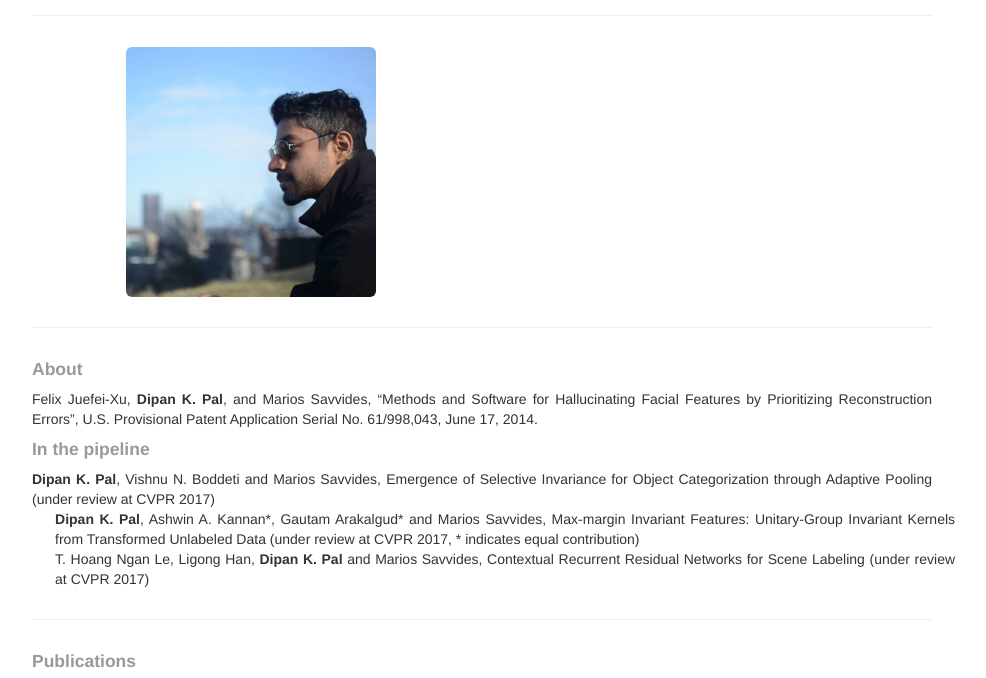
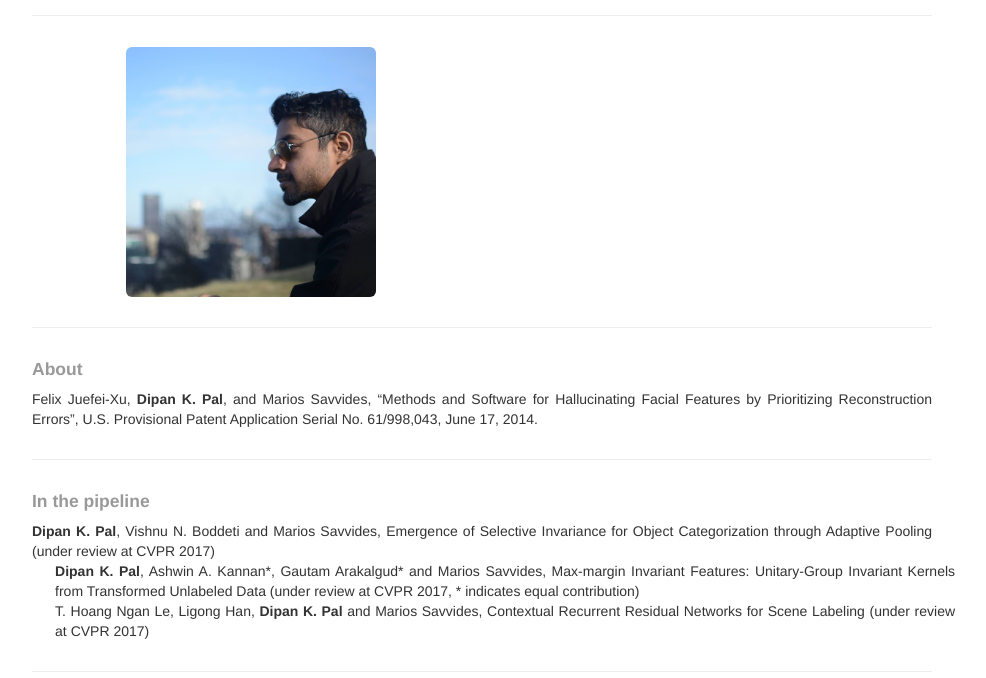
Before and after one commit to dkpal/dkpal.github.io, a plain HTML site: page index.html in a window 1280 px wide. Shown: the part 85-763 px from the top of the page, without its empty margins (158-1144 px from the left). Drawn offline with Linux system fonts and the light colour scheme.

Commit message:
added line in

```diff
--- a/index.html
+++ b/index.html
@@ -110,7 +110,7 @@
 
 
 
-
+      <hr>
 
       <h4 class="muted" id="inthepipeline">In the pipeline</h4>
       <div class="row-fluid" align="justify">
@@ -119,12 +119,12 @@
         <div class="span12">
           <b>Dipan K. Pal</b>, Vishnu N. Boddeti and Marios Savvides, Emergence of Selective Invariance for Object Categorization through Adaptive Pooling (under review at CVPR 2017)
         </div>
-
+        <br>
 
         <div class="span12">
           <b>Dipan K. Pal</b>, Ashwin A. Kannan*, Gautam Arakalgud* and Marios Savvides, Max-margin Invariant Features: Unitary-Group Invariant Kernels from Transformed Unlabeled Data (under review at CVPR 2017, * indicates equal contribution)
         </div>
-
+        <br>
 
         <div class="span12">
           T. Hoang Ngan Le, Ligong Han, <b>Dipan K. Pal</b> and Marios Savvides, Contextual Recurrent Residual Networks for Scene Labeling (under review at CVPR 2017)
@@ -141,38 +141,37 @@
         <div class="span12">
           <b>Dipan K. Pal</b> and Marios Savvides, Unitary-Group Invariant Kernels and Features from Transformed Unlabeled Data,<a href="http://arxiv.org/abs/1511.05943"  target="_blank">http://arxiv.org/abs/1511.05943 </a>
         </div>
-
+        <br>
 
         <div class="span12">
           <b>Dipan K. Pal</b> and Ole Mengshoel,  <a href="StoCoSaMP_cameraready.pdf" target="_blank">Stochastic CoSaMP: andomizing Greedy Pursuit for Sparse Signal Recovery,</a>, ECML-PKDD, 2016
         </div>
-
+        <br>
 
         <div class="span12">
           <b>Dipan K. Pal</b>, Felix Juefei-Xu and Marios Savvides,  <a href="http://www.cv-foundation.org/openaccess/content_cvpr_2016/papers/Pal_Discriminative_Invariant_Kernel_CVPR_2016_paper.pdf" target="_blank">Discriminative Invariant Kernel Features: A Bells-and-Whistles-Free Approach to Unsupervised Face Recognition and Pose Estimation,</a>, CVPR 2016 (spotlight presentation)
         </div>
-
+        <br>
 
         <div class="span12">
           Felix Juefei-Xu, <b>Dipan K. Pal</b> and Marios Savvides,  <a href="http://www.cv-foundation.org/openaccess/content_cvpr_workshops_2015/W05/papers/Juefei-Xu_NIR-VIS_Heterogeneous_Face_2015_CVPR_paper.pdf" target="_blank">NIR-VIS Heterogeneous Face Recognition via Cross-Spectral Joint Dictionary Learning and Reconstruction,</a>, CVPRW Perception Beyond the Visual Spectrum Workshop, 2015
         </div>
 
-
+        <br>
         <div class="span12">
           Keshav Seshadri, Felix Juefei-Xu, <b>Dipan K. Pal</b>, Marios Savvides and C.P. Thor,  <a href="http://www.cv-foundation.org/openaccess/content_cvpr_workshops_2015/W11/papers/Seshadri_Driver_Cell_Phone_2015_CVPR_paper.pdf" target="_blank">Driver Cell Phone Usage Detection on Strategic Highway Research Program (SHRP2) Face View Videos,</a>, CVPRW Workshop on Computer Vision in Vehicle Technology, 2015
         </div>
-
-
+        <br>
 
         <div class="span12">
           Felix Juefei-Xu, <b>Dipan K. Pal</b>, Karanhaar Singh, and Marios Savvides,  <a href="http://ieeexplore.ieee.org/abstract/document/7301316/" target="_blank">A Preliminary Investigation on the Sensitivity of COTS Face Recognition Systems to Forensic Analyst-style Face Processing for Occlusions,</a>, CVPRW Biometrics, 2015
         </div>
-
+        <br>
 
         <div class="span12">
           Niv Zehngut, Felix Juefei-Xu, Rishabh Bardia, <b>Dipan K. Pal</b>, Chandrasekhar Bhagavatula, and Marios Savvides, <a href="http://xujuefei.com/felix_icip15_nose.pdf"  target="_blank">Investigating the Feasibility of Image-Based Nose Biometrics</a>, ICIP, 2015
         </div>
-
+        <br>
 
         <div class="span12">
           Jun Shi, Ole Mengshoel, <b>Dipan K. Pal</b>, Feedback control for multi-modal optimization using genetic algorithms, GECCO, 2014
```
